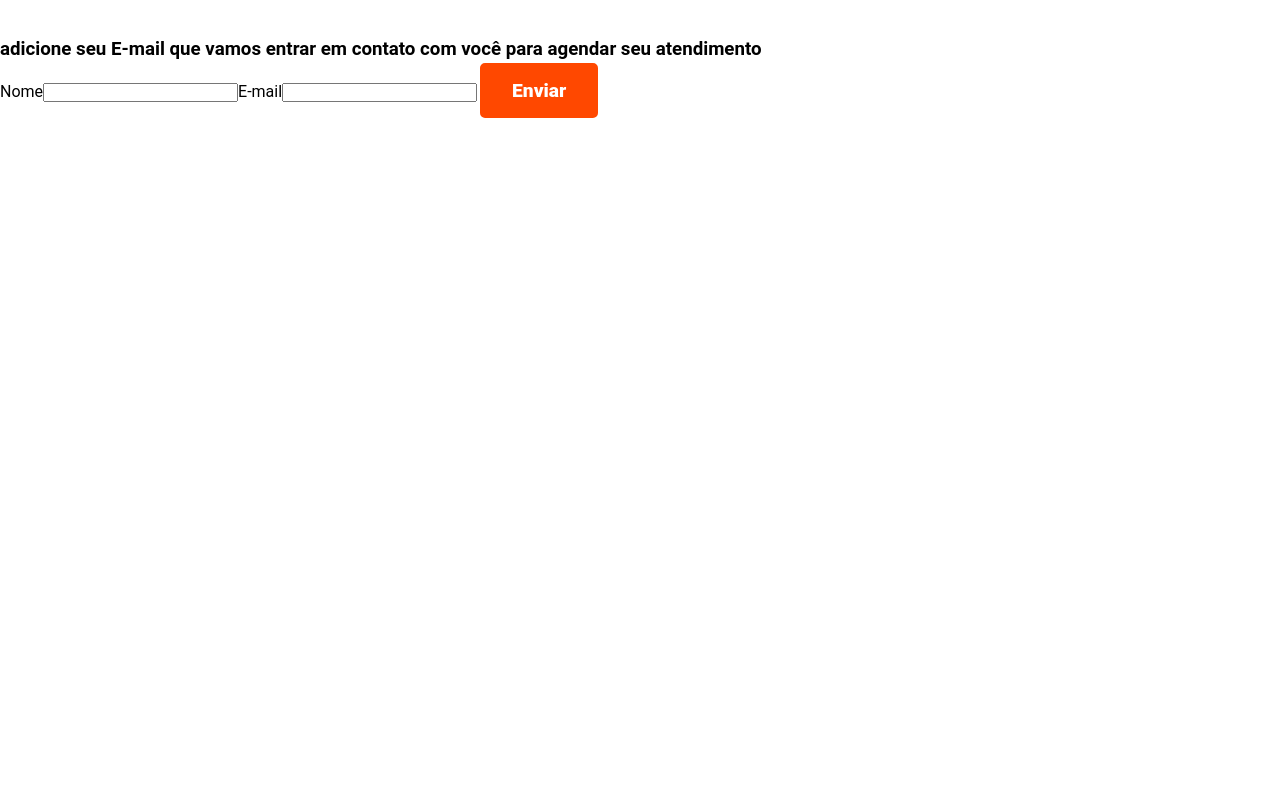
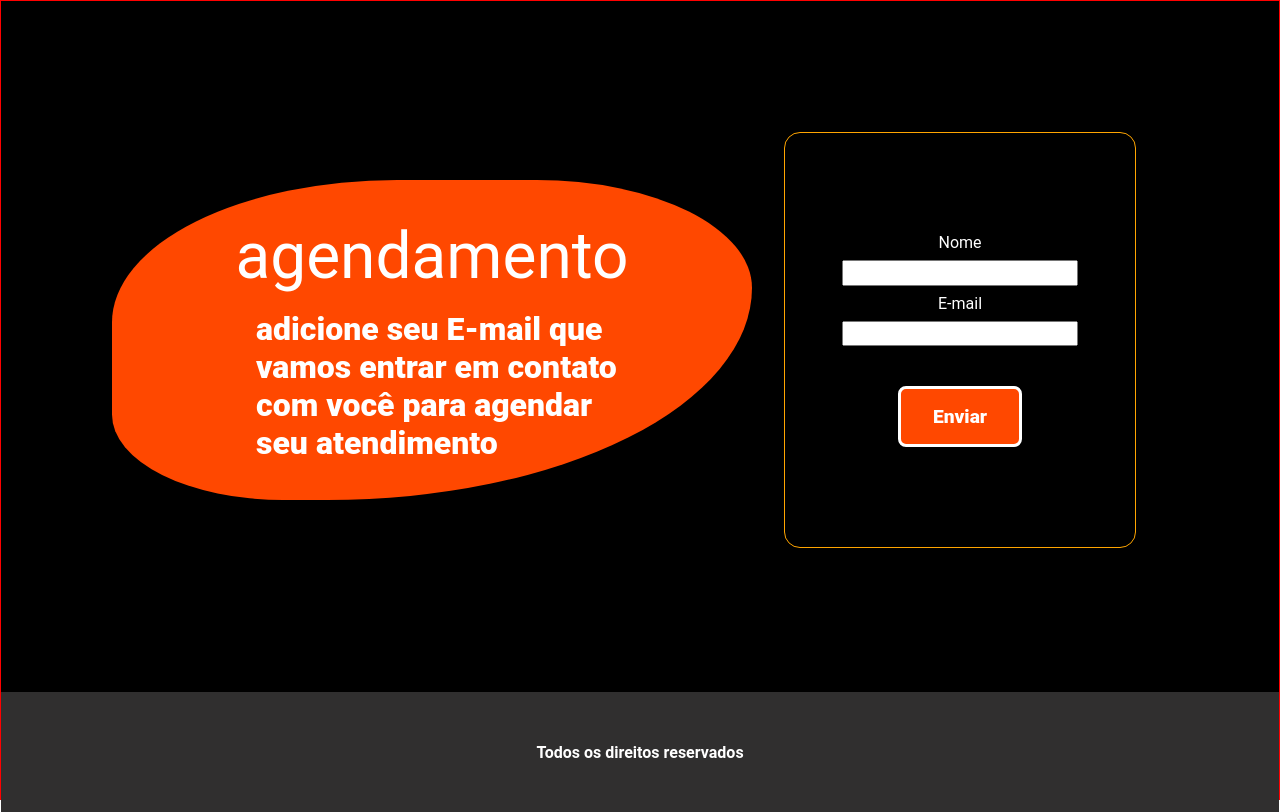
Before and after one commit to matheus-sousa1/GYM, a React (Create React App) app: page /appointment in a window 1280 px wide. Built offline with nearby package versions, Linux system fonts and the light colour scheme; a web font is replaced by a local one.

Commit message:
página de agendamento feita

```diff
--- /dev/null
+++ b/src/components/pages/appointment.css
@@ -0,0 +1,73 @@
+:root {
+  --primary: #ff4800;
+  --secondary: #302f2f;
+  --tertiary: #fff;
+  --quaternary: #5c5a5a;
+  --quinary: #000000;
+}
+
+.container-appointment {
+  width: 100%;
+  height: 100vh;
+  background: var(--quinary);
+  color: var(--tertiary);
+  display: flex;
+  flex-direction: column;
+  justify-content: center;
+  align-items: center;
+  border: 1px solid red;
+}
+
+.content-appointment {
+  display: flex;
+  justify-content: center;
+  align-items: center;
+  gap: 0 2rem;
+}
+
+.text-appointment {
+  display: flex;
+  justify-content: center;
+  align-items: center;
+  flex-direction: column;
+  gap: 2rem 0;
+  padding: 7rem;
+  width: 23rem;
+  height: 19rem;
+  background: var(--primary);
+  border-radius: 45% 34% 67% 27%;
+}
+
+.text-appointment h1 {
+  margin-left: 2rem;
+}
+
+.title-appointment {
+  font-size: 4rem;
+}
+
+.container-appointment form {
+  border: 1px solid orange;
+  width: 22rem;
+  height: 26rem;
+  display: flex;
+  flex-direction: column;
+  justify-content: center;
+  align-items: center;
+  gap: 0.5rem 0;
+  border-radius: 1rem;
+}
+.container-appointment input {
+  padding: 0.2rem 1.3rem;
+}
+
+.container-appointment button {
+  margin-top: 2rem;
+}
+
+.container-appointment footer {
+  position: relative;
+  top: 9rem;
+  width: 100%;
+  height: 15vh;
+}
--- a/src/components/pages/appointment.js
+++ b/src/components/pages/appointment.js
@@ -3,6 +3,7 @@ import { useForm } from "react-hook-form";
 import { useState } from 'react';
 import { z } from 'zod';
 import { zodResolver } from "@hookform/resolvers/zod";
+import "./appointment.css";
 
 const createUserFormSchema = z.object({
   name: z.string()
@@ -26,17 +27,24 @@ function Appointment() {
   }
 
   return (
-    <div>
-      <h1>appointment</h1>
-      <h3>adicione seu E-mail que vamos entrar em contato com você para agendar seu atendimento</h3>
+    <div className="container-appointment">
+      <div class="content-appointment">
+      <div className='text-appointment'>
+      <div className='title-appointment'>agendamento</div>
+      <h1>adicione seu E-mail que vamos entrar em contato com você para agendar seu atendimento</h1>
+      </div>
       <form onSubmit={handleSubmit(createUser)}>
-        <label htmlFor="">Nome</label>
-        <input type="text" {...register('name')} />
-        <label htmlFor="">E-mail</label>
-        <input type="email" {...register('email')} />
+        <label htmlFor="name">Nome</label>
+        <input id="name" type="text" {...register('name')} />
+        <label htmlFor="email">E-mail</label>
+        <input id="email" type="email" {...register('email')} />
         <button type="submit">Enviar</button>
       </form>
       <pre>{outPut}</pre>
+      </div>
+      <footer>
+      <h4>Todos os direitos reservados</h4>
+      </footer>
     </div>
   )
 }
--- a/src/components/pages/plans.css
+++ b/src/components/pages/plans.css
@@ -63,7 +63,7 @@ button {
   font-weight: 1000;
 }
 
-footer {
+.container-plans footer {
   width: 100%;
   height: 40vh;
 }
--- a/src/components/pages/plans.js
+++ b/src/components/pages/plans.js
@@ -43,4 +43,4 @@ function Plans() {
   )
 }
 
-export default Plans
+export default Plans;
```
